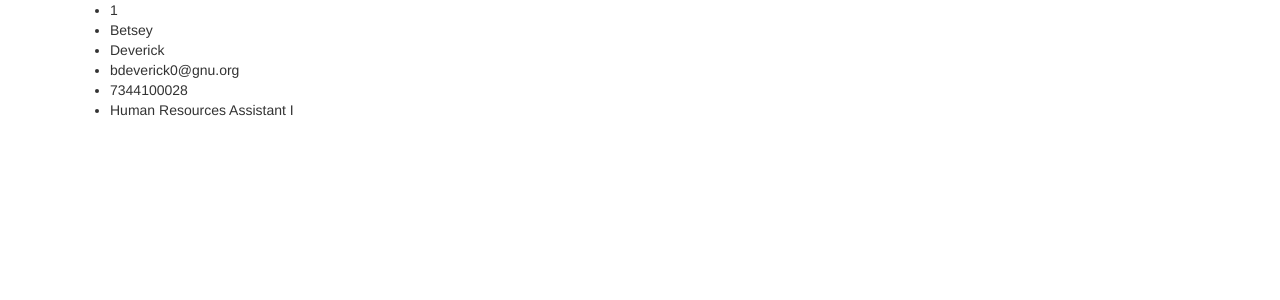
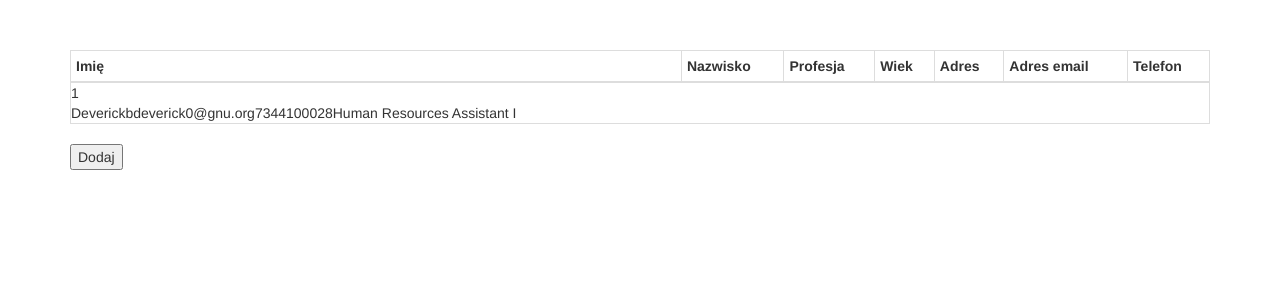
Before and after one commit to infoshareacademy/jfddl2-trio-app, a React (Create React App) app: page /PersonDetails/1 in a window 1280 px wide. Shown: the top 300 px of the page. Built offline with nearby package versions, Linux system fonts and the light colour scheme.

Commit message:
Button add to group

```diff
--- a/src/App.js
+++ b/src/App.js
@@ -7,7 +7,6 @@ import {
     Grid
 } from 'react-bootstrap'
 
-import Person from './PersonDetails'
 import PersonDetails from "./PersonDetails";
 
 
--- a/src/PersonDetails/PersonDetails.js
+++ b/src/PersonDetails/PersonDetails.js
@@ -1,4 +1,4 @@
-import React from 'react';
+import React from 'react'
 import {Table, ButtonToolbar, ButtonGroup, Button} from 'react-bootstrap'
 
 class PersonDetails extends React.Component {
@@ -6,8 +6,9 @@ class PersonDetails extends React.Component {
     state = {
         persons: [],
         savePersons: JSON.parse(localStorage.getItem('addedPersons')) || [],
-        finalPerson: null
-    };
+        finalPerson: null,
+        favourites: JSON.parse(localStorage.getItem('favourites')) || []
+    }
 
     componentDidMount() {
         fetch
@@ -25,22 +26,53 @@ class PersonDetails extends React.Component {
             }
         )
     }
+    buttonAddToGroup = (event) => {
+        event.preventDefault()
+        console.log("dsdd")
+        this.setState({
+            favourites: this.state.favourites.concat(this.state.finalPerson)
+        }, () => {
+            localStorage.setItem('favourites', JSON.stringify(this.state.favourites));
+        });
+    }
 
     render() {
-        // console.log(this.state.finalPerson);
-
-
         return (
             <div>
                 {this.state.finalPerson ? <div>
-                        <ul>
-                            <li>{this.state.finalPerson.id}</li>
-                            <li>{this.state.finalPerson.first_name}</li>
-                            <li>{this.state.finalPerson.last_name}</li>
-                            <li>{this.state.finalPerson.email}</li>
-                            <li>{this.state.finalPerson.phone}</li>
-                            <li>{this.state.finalPerson.proffesion}</li>
-                        </ul>
+
+                        <Table striped bordered condensed hover style={{
+                                        marginTop: 50
+                                    }}>
+
+                                        <thead>
+                                    <tr>
+                                            <th>Imię</th>
+                                            <th>Nazwisko</th>
+                                            <th>Profesja</th>
+                                            <th>Wiek</th>
+                                            <th>Adres</th>
+                                            <th>Adres email</th>
+                                            <th>Telefon</th>
+                                        </tr>
+                                    </thead>
+                            <tr>
+                                <td>
+
+                            {this.state.finalPerson.id}
+
+
+                            <td>{this.state.finalPerson.last_name}</td>
+                            <td>{this.state.finalPerson.email}</td>
+                            <td>{this.state.finalPerson.phone}</td>
+                            <td>{this.state.finalPerson.proffesion}</td>
+                                </td>
+                            </tr>
+
+
+                        </Table>
+                    <button onClick={this.buttonAddToGroup}>Dodaj</button>
+
                     </div>
                     : 'Ładowanie..'}
             </div>
@@ -48,82 +80,6 @@ class PersonDetails extends React.Component {
         )
     }
 }
-            // person === null ?
-            //     <div>
-            //         <h1>Informacje o pracowniku</h1>
-            //         <div>
-            //             <h2>{person.name}</h2>
-            //
-            //         </div>
-            //         <img src={require('./facet.jpeg')} style={{width: 300, height: 200}}/>
-            //         <Table striped bordered condensed hover style={{
-            //             marginTop: 50
-            //         }}>
-            //
-            //             <thead>
-            //             <tr>
-            //                 <th>Imię</th>
-            //                 <th>Nazwisko</th>
-            //                 <th>Profesja</th>
-            //                 <th>Wiek</th>
-            //                 <th>Adres</th>
-            //                 <th>Adres email</th>
-            //                 <th>Telefon</th>
-            //             </tr>
-            //             </thead>
-            //             <tbody>
-            //
-            //             <tr>
-            //                 <td>
-            //                     {person.first_name}
-            //                 </td>
-            //                 <td>
-            //                     {person.last_name}
-            //                 </td>
-            //                 <td>
-            //                     {person.proffesion}
-            //                 </td>
-            //                 <td>
-            //                     {person.age}
-            //
-            //                 </td>
-            //                 <td>
-            //                     {person.adress}
-            //                 </td>
-            //                 <td>
-            //                     {person.email}
-            //                 </td>
-            //                 <td>
-            //                     {person.phone}
-            //                 </td>
-            //             </tr>
-            //             </tbody>
-            //         </Table>
-            //         <div>
-            //             <h2>
-            //                 O MNIE
-            //             </h2>
-            //             <p>
-            //                 Bacon ipsum dolor amet cow beef corned beef turkey cupim meatloaf ribeye leberkas shankle
-            //                 porchetta.
-            //                 Corned beef pork loin short ribs picanha, flank doner cow biltong brisket bresaola
-            //                 burgdoggen alcatra.
-            //                 Ball tip landjaeger porchetta beef ribs bacon alcatra. Landjaeger beef rump
-            //                 ribeye doner. Cupim short ribs pork, ball tip tail brisket pastrami pork belly chicken
-            //                 drumstick.
-            //                 Meatloaf cupim pig chicken, picanha meatball shank pork belly strip steak turducken capicola
-            //                 chuck ribeye ham hock jerky.
-            //             </p>
-            //
-            //         </div>
-            //
-            //         <ButtonGroup vertical block>
-            //             <Button>DODAJ PRACOWNIKA DO GRUPY</Button>
-            //         </ButtonGroup>
-            //     </div>
-            //     : <p>blad</p>
-//         )
-//     }
-// }
+
 
 export default PersonDetails
```
